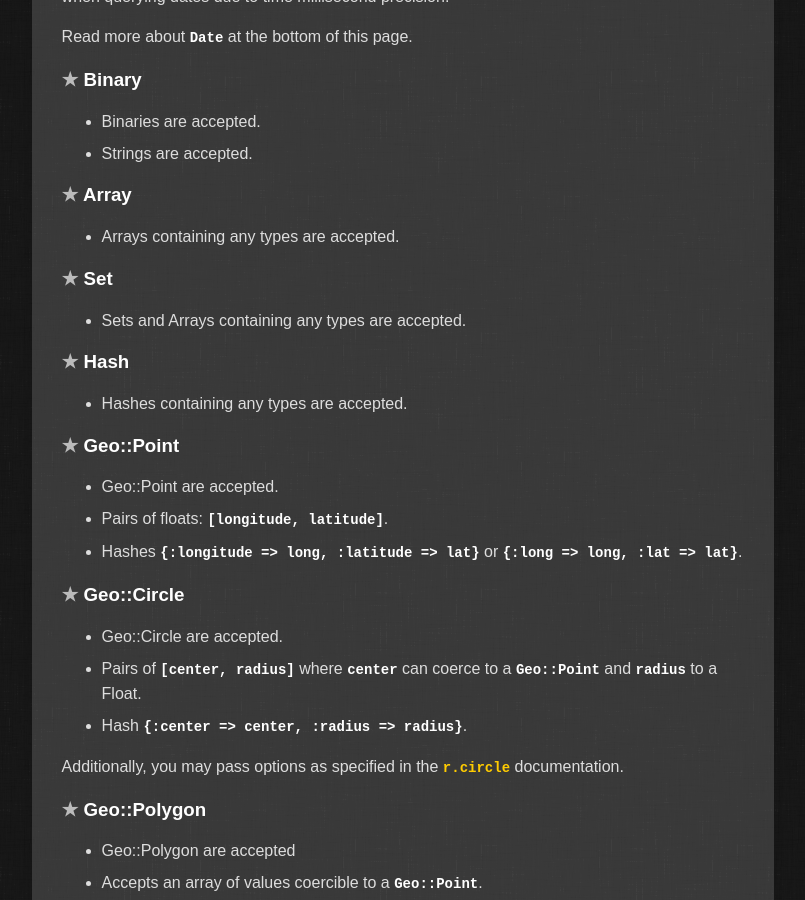
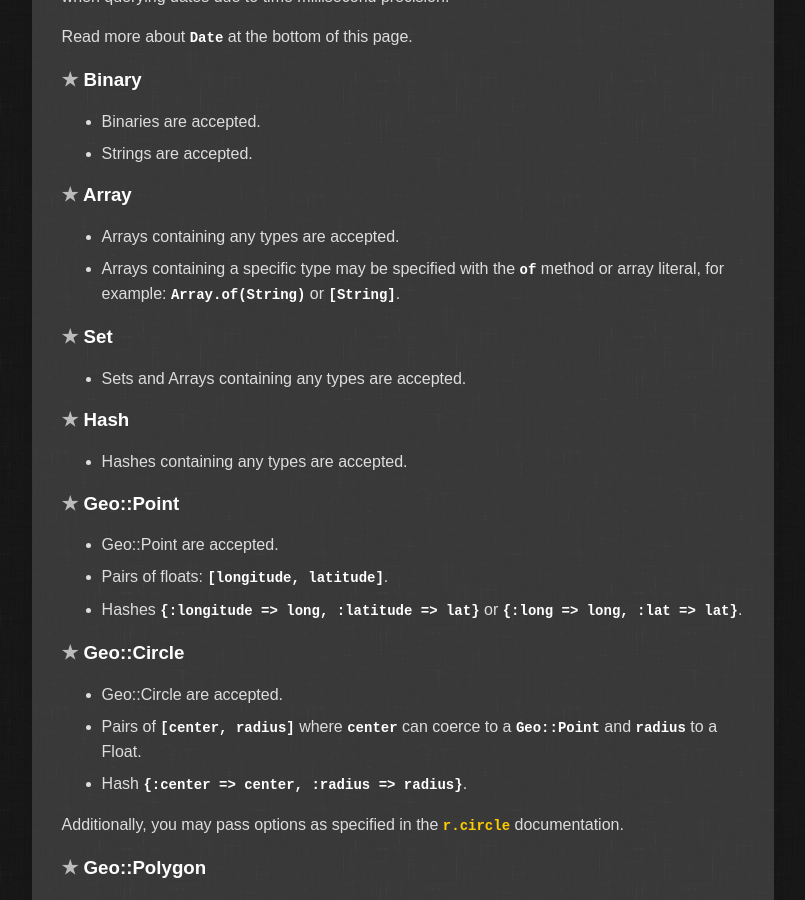
Before and after one commit to NoBrainerORM/nobrainer.io, a Jekyll site: the page built from docs/types.md, in a window 1280 px wide and 900 px high, scrolled down 4262 px. Shown: the whole window, without its empty margins (335-1140 px from the left). Built offline with Jekyll 4.4.1, drawn with Linux system fonts in a browser that asks for light colours.

Commit message:
Updated Types section to add typed Arrays.

```diff
--- a/docs/types.md
+++ b/docs/types.md
@@ -189,6 +189,7 @@ Read more about `Date` at the bottom of this page.
 ### Array
 
 * Arrays containing any types are accepted.
+* Arrays containing a specific type may be specified with the `of` method or array literal, for example: `Array.of(String)` or `[String]`.
 
 ### Set
 
```
